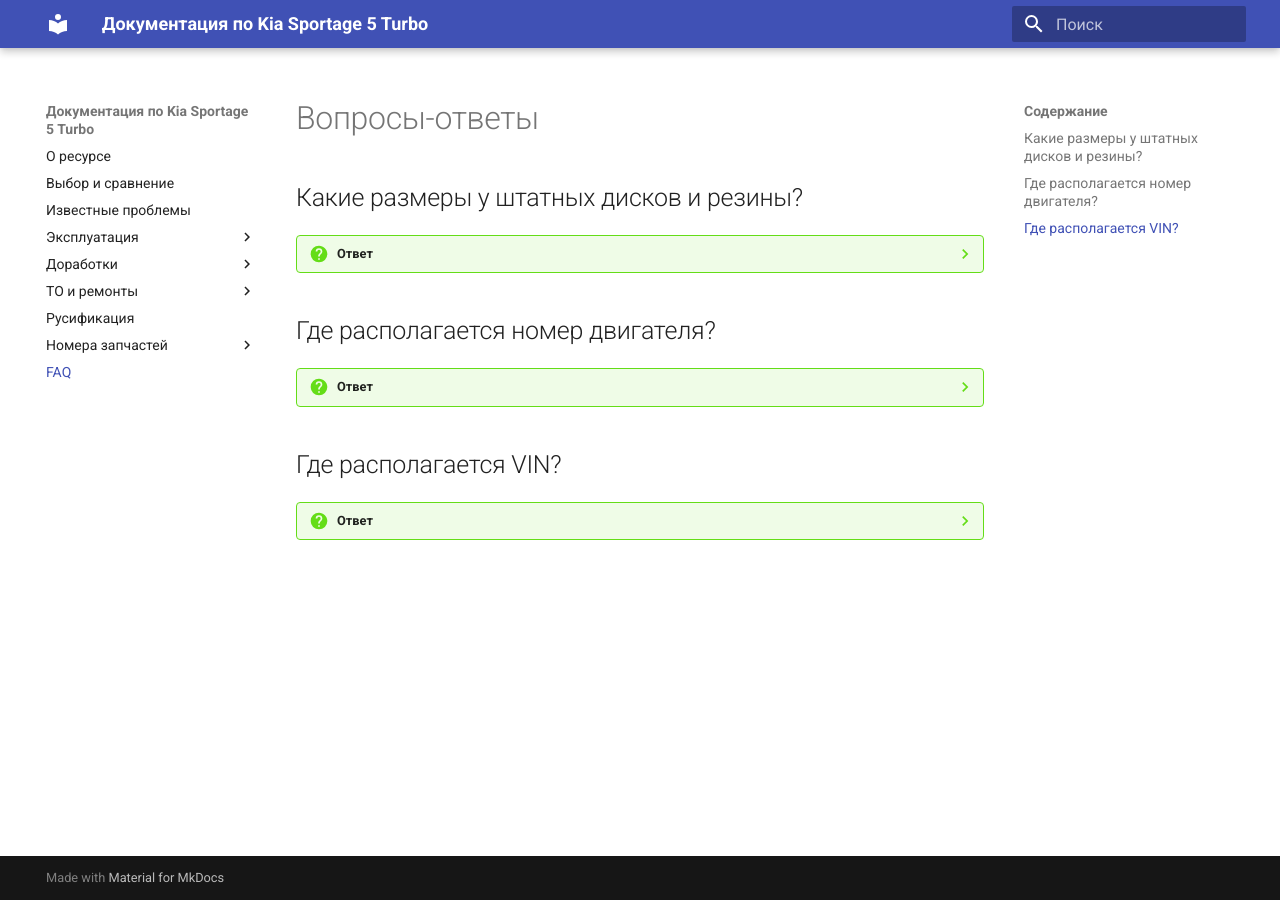
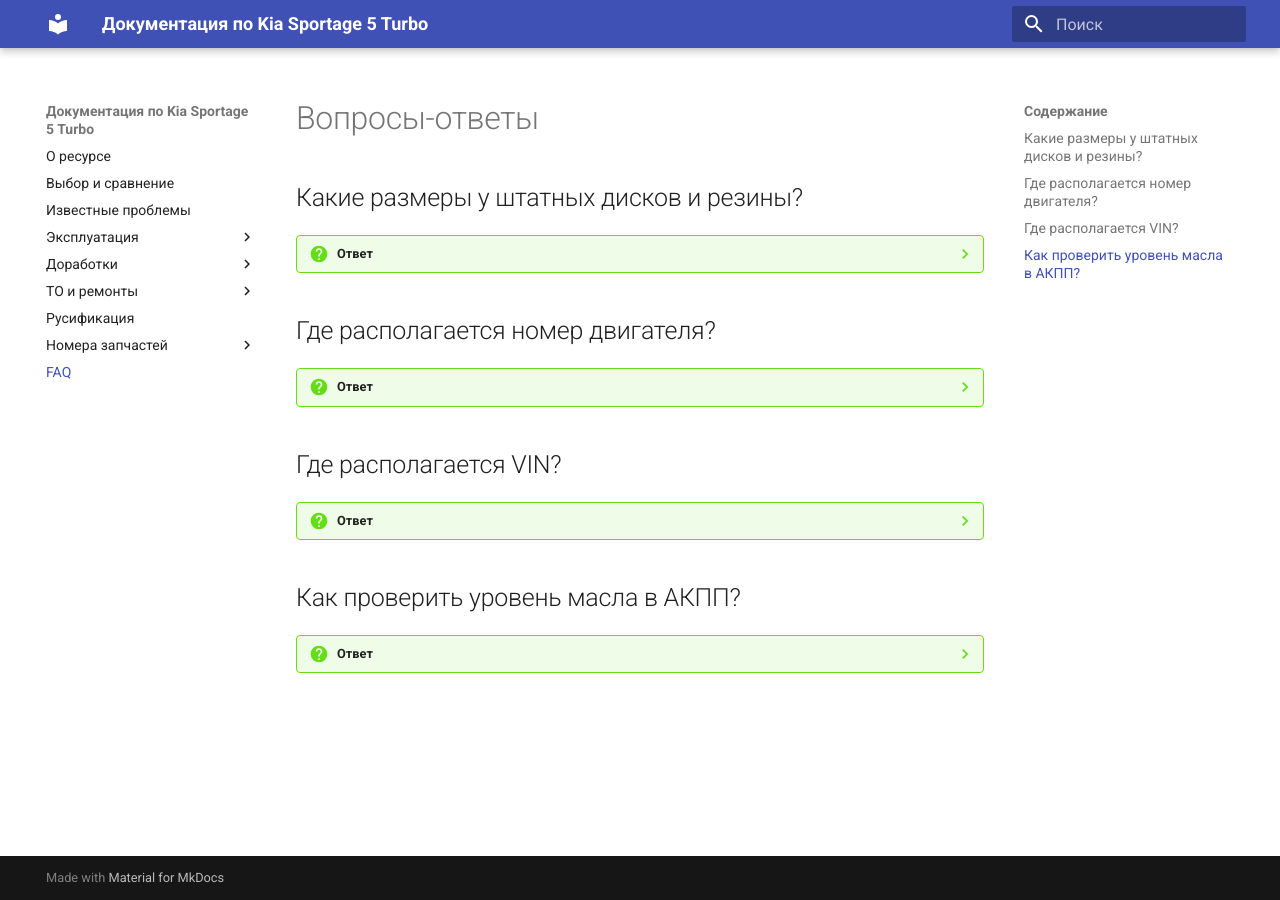
Before and after one commit to kia-sportage-docs/kia-sport5-docs, an MkDocs documentation site: the page built from docs/faq.md, in a window 1280 px wide. Built offline with MkDocs 1.6.1 and Material for MkDocs 9.7.7, drawn with Linux system fonts in a browser that asks for light colours.

Commit message:
Как проверить уровень масла АКПП в FAQ

```diff
--- a/docs/faq.md
+++ b/docs/faq.md
@@ -39,3 +39,14 @@
 
     ![Images title](./images/vin-1.jpg)
     ![Images title](./images/vin-2.jpg)
+
+## Как проверить уровень масла в АКПП?
+
+??? question "Ответ"
+    Щупа нет, но уровень проверить можно:
+
+    - Завести авто, прогреть АКПП до 55°C (± 5°C)
+    - Перевести АКПП в Drive (D)
+    - Открутить контрольную пробку на передней поверхности АКПП
+
+    Должно уверенно капать.
```
